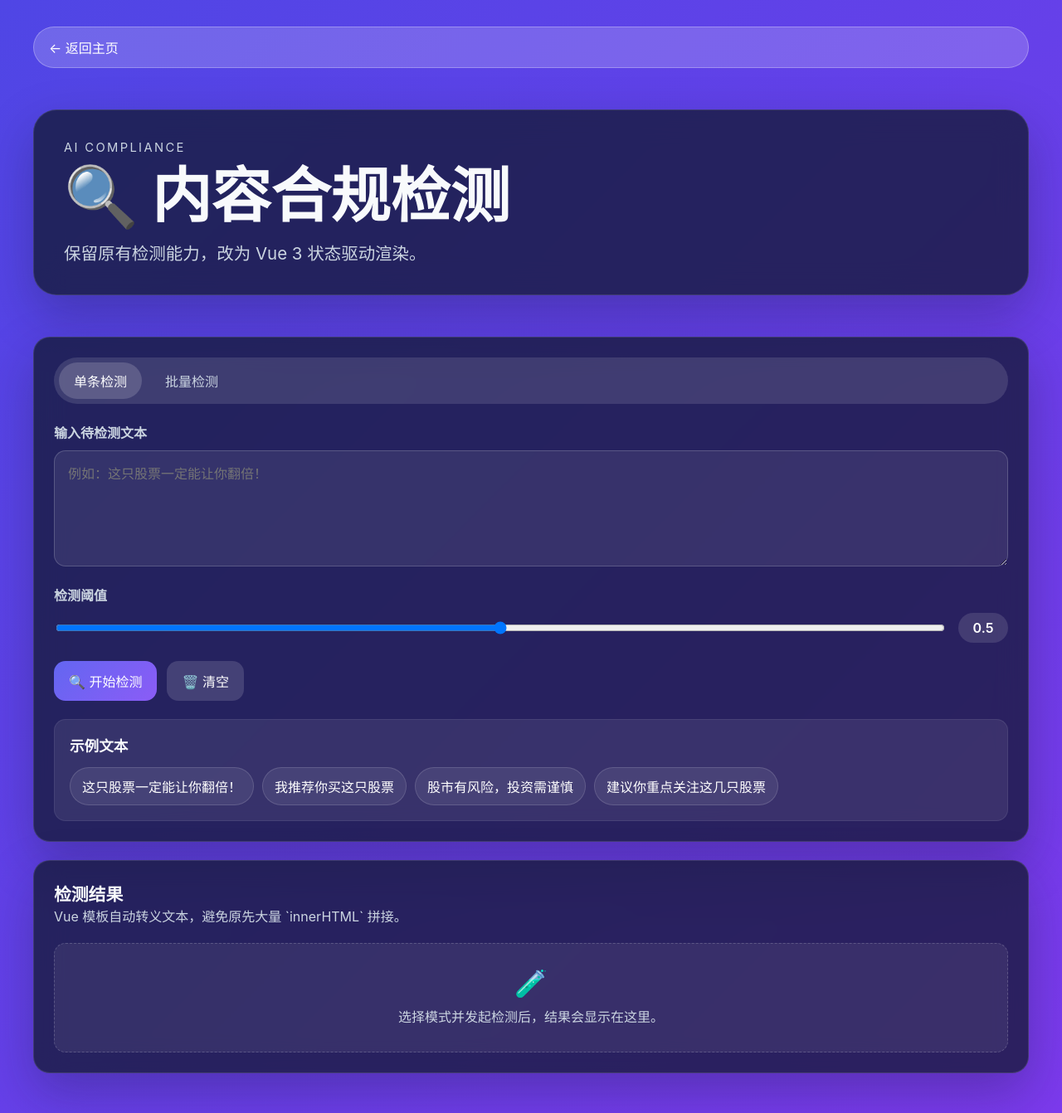
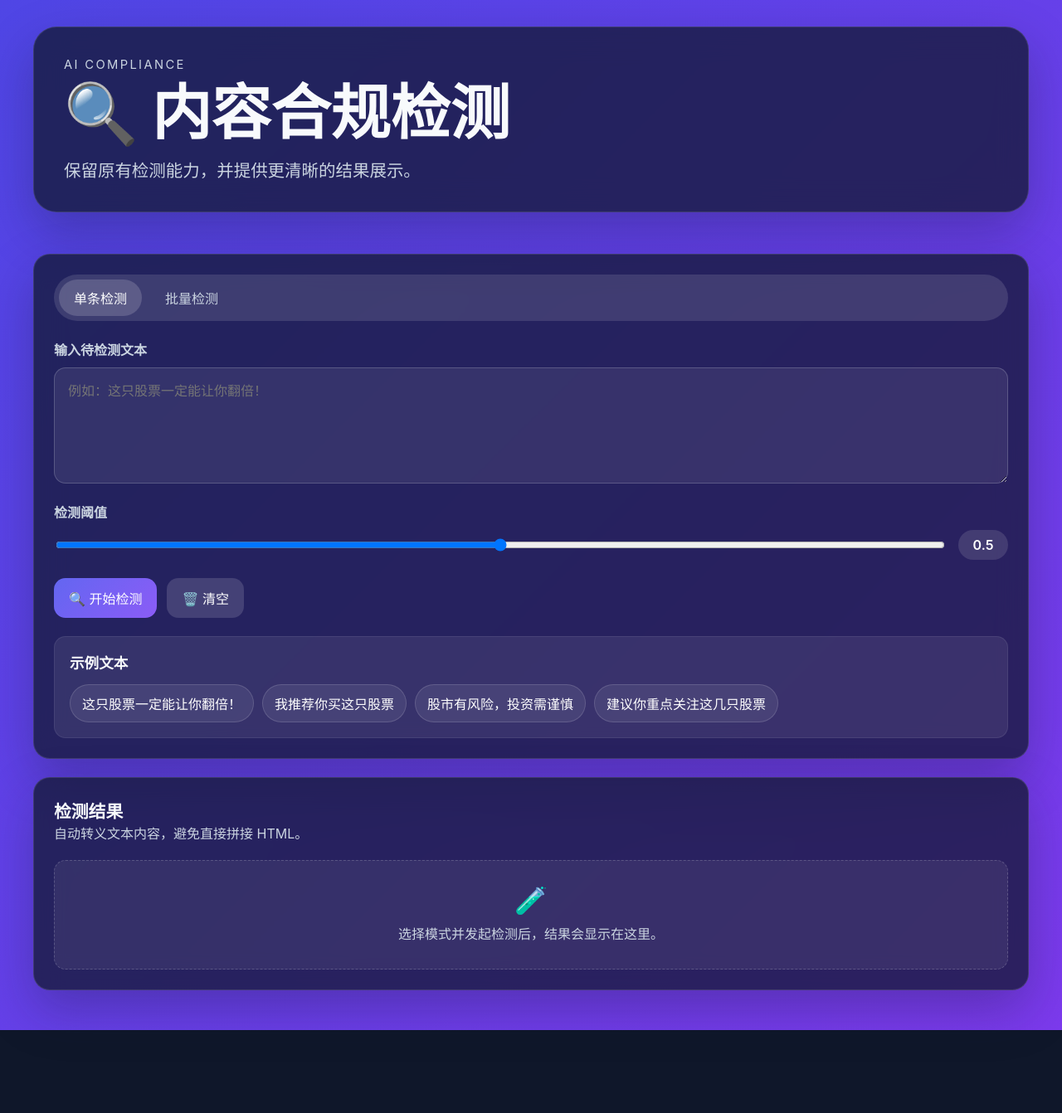
Before and after one commit to Jackson-he/Jackson-he.github.io, a Vue app: page /#/projects/game in a window 1280 px wide. Shown: the whole page at 83% size. After the commit the page ends 1242 px from the top, so only its background shows below. Built offline with nearby package versions, Linux system fonts and the light colour scheme.

Commit message:
feat: 边角修复

```diff
--- a/index.html
+++ b/index.html
@@ -3,7 +3,7 @@
 <head>
     <meta charset="UTF-8">
     <meta name="viewport" content="width=device-width, initial-scale=1.0">
-    <meta name="description" content="Jackson He 的 Vue 3 项目展示站点，包含内容合规检测、英语积累系统、赛事预测和工具应用。">
+    <meta name="description" content="Jackson He 的项目展示站点，包含内容合规检测、英语积累系统、赛事预测和工具应用。">
     <title>Jackson He - 项目展示</title>
 </head>
 <body>
--- a/src/pages/CompliancePage.vue
+++ b/src/pages/CompliancePage.vue
@@ -85,6 +85,14 @@ async function requestJson(url, payload) {
     throw new Error(data?.message || data?.error || '请求失败')
   }
 
+  if (data && typeof data === 'object' && 'success' in data) {
+    if (!data.success) {
+      throw new Error(data?.error || data?.message || '请求失败')
+    }
+
+    return data.data ?? data
+  }
+
   return data
 }
 
@@ -151,12 +159,11 @@ async function detectBatch() {
 <template>
   <main class="page page--indigo">
     <div class="page-container page-grid">
-      <RouterLink class="back-link" to="/">← 返回主页</RouterLink>
 
       <section class="hero">
         <p class="eyebrow">AI Compliance</p>
         <h1 class="hero-title">🔍 内容合规检测</h1>
-        <p class="hero-subtitle">保留原有检测能力，改为 Vue 3 状态驱动渲染。</p>
+        <p class="hero-subtitle">保留原有检测能力，并提供更清晰的结果展示。</p>
       </section>
 
       <section class="panel page-grid">
@@ -218,7 +225,7 @@ async function detectBatch() {
         <div class="panel-header">
           <div>
             <h2 class="panel-title">检测结果</h2>
-            <p class="panel-subtitle">Vue 模板自动转义文本，避免原先大量 `innerHTML` 拼接。</p>
+            <p class="panel-subtitle">自动转义文本内容，避免直接拼接 HTML。</p>
           </div>
         </div>
 
--- a/src/pages/EnglishHomePage.vue
+++ b/src/pages/EnglishHomePage.vue
@@ -17,12 +17,10 @@ const modes = computed(() =>
 <template>
   <main class="page page--violet">
     <div class="page-container page-grid">
-      <RouterLink class="back-link" to="/">← 返回主页</RouterLink>
 
       <section class="hero">
         <p class="eyebrow">EN Model</p>
         <h1 class="hero-title">📚 英语积累系统</h1>
-        <p class="hero-subtitle">将静态多页结构收敛成 Vue 路由，模式数据继续本地维护。</p>
       </section>
 
       <section class="mode-grid">
--- a/src/pages/HomePage.vue
+++ b/src/pages/HomePage.vue
@@ -23,7 +23,7 @@ const projects = [
   {
     icon: '🛠️',
     title: '工具应用',
-    description: '为后续更多工具页预留的 Vue 模块化入口。',
+    description: '为后续更多工具页预留的模块化入口。',
     to: '/projects/tools',
   },
 ]
@@ -33,9 +33,8 @@ const projects = [
   <main class="page page--dark">
     <div class="page-container">
       <section class="hero hero--center">
-        <p class="eyebrow">Vue 3 Refactor</p>
-        <h1 class="hero-title hero-title--gradient">Jackson He</h1>
-        <p class="hero-subtitle">个人项目展示 · 统一为 Vue 3 + Vue Router 单页架构</p>
+        <p class="eyebrow">Project Showcase</p>
+        <h1 class="hero-title hero-title--gradient">Jay He</h1>
       </section>
 
       <section class="project-grid">
@@ -53,7 +52,7 @@ const projects = [
       </section>
 
       <footer class="page-footer">
-        <p>© {{ year }} Jackson He · Vue 3 版本</p>
+        <p>© {{ year }} Jackson He</p>
         <p>
           <a href="https://github.com/Jackson-he" target="_blank" rel="noopener noreferrer">GitHub</a>
         </p>
--- a/src/pages/SportPredictionPage.vue
+++ b/src/pages/SportPredictionPage.vue
@@ -357,12 +357,10 @@ async function loadHistoryRecommendations() {
 <template>
   <main class="page page--dark">
     <div class="page-container page-grid">
-      <RouterLink class="back-link" to="/">← 返回主页</RouterLink>
 
       <section class="hero">
         <p class="eyebrow">Sport Prediction</p>
         <h1 class="hero-title">⚽ 赛事预测查询系统</h1>
-        <p class="hero-subtitle">将原本依赖大量 DOM 拼接的页面，改为 Vue 3 响应式数据面板。</p>
       </section>
 
       <section class="panel page-grid">
--- a/src/pages/ToolsPage.vue
+++ b/src/pages/ToolsPage.vue
@@ -9,12 +9,11 @@ watchEffect(() => {
 <template>
   <main class="page page--emerald">
     <div class="page-container page-grid">
-      <RouterLink class="back-link" to="/">← 返回主页</RouterLink>
 
       <section class="hero hero--center">
         <div class="big-emoji">🛠️</div>
         <h1 class="hero-title">工具应用</h1>
-        <p class="hero-subtitle">这个模块已经迁到 Vue 3，后续可以继续往这里挂载更多实用工具页面。</p>
+        <p class="hero-subtitle">这个模块已整理为统一入口，后续可以继续扩展更多实用工具。</p>
       </section>
 
       <section class="panel">
```
Also changed, not shown: 1 other file (tests, documents, lock files or other folders).
